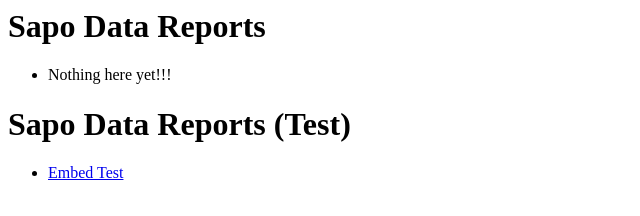
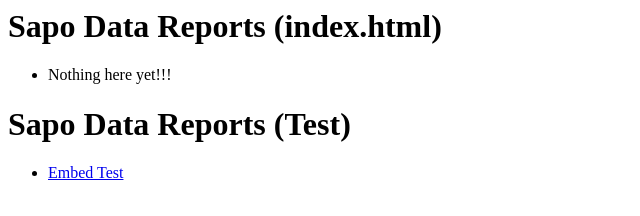
Before and after one commit to sapodata/sapodata.github.io, a plain HTML site: page index.html in a window 1280 px wide. Shown: the whole page, without its empty margins (0-640 px from the left). Drawn offline with Linux system fonts and the light colour scheme.

Commit message:
Update index.html

```diff
--- a/index.html
+++ b/index.html
@@ -1,4 +1,4 @@
-<h1>Sapo Data Reports</h1>
+<h1>Sapo Data Reports (index.html)</h1>
 <ul>
   <li>Nothing here yet!!!</li>
 </ul>
```
